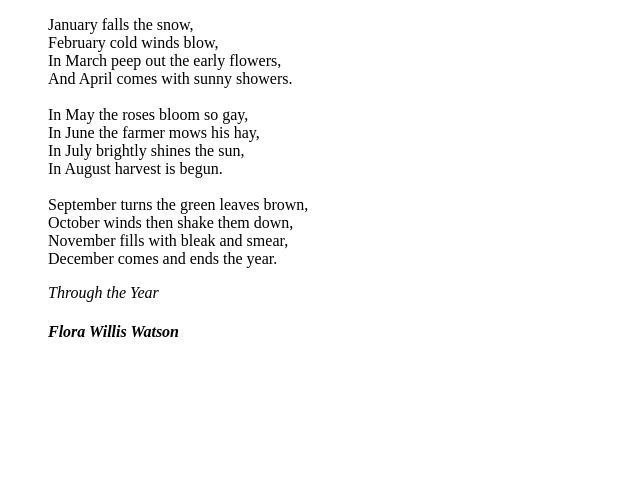
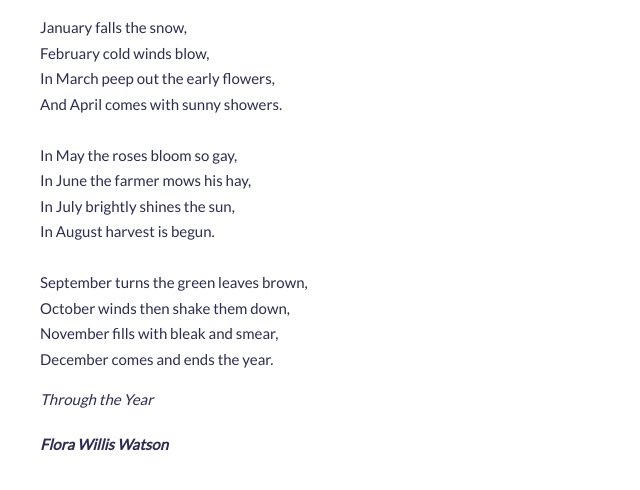
Before and after one commit to rado-jedro/git-learning, a plain HTML site: page index.html in a window 1280 px wide. Shown: the whole page, without its empty margins (0-640 px from the left). Drawn offline with Linux system fonts and the light colour scheme; files whose address does not match are found by name.

Commit message:
update the css path in the html

```diff
--- a/index.html
+++ b/index.html
@@ -3,8 +3,8 @@
     <head>
         <meta charset="UTF-8">
         <meta name="viewport" content="width=device-width, initial-scale=1.0">
-        <link href="https://fonts.googleapis.com/css?family=Lato" rel="stylesheet" type="text/css">
-        <link href="K:\Coding\Kodilla\week4\learning-git-3\resources\css\style.css" rel="stylesheet" type="text/css">
+        <link href ="https://fonts.googleapis.com/css?family=Lato" rel="stylesheet" type="text/css">
+        <link href ="resources/css/style.css" rel="stylesheet" type="text/css">
         <title>Module 4 task 1 poem</title>
     </head>
 
--- a/resources/css/style.scss
+++ b/resources/css/style.scss
@@ -1,9 +1,9 @@
-ody {
+body {
     font-family: "Lato", monospace;
     margin: 0;
     background: #fff;
     color: #2c2c54;
-    font-size: 10px;
+    font-size: 15px;
     line-height: 1.7;
   }
   h4 {
```
Also changed, not shown: resources/css/style.css, 1 other file.
